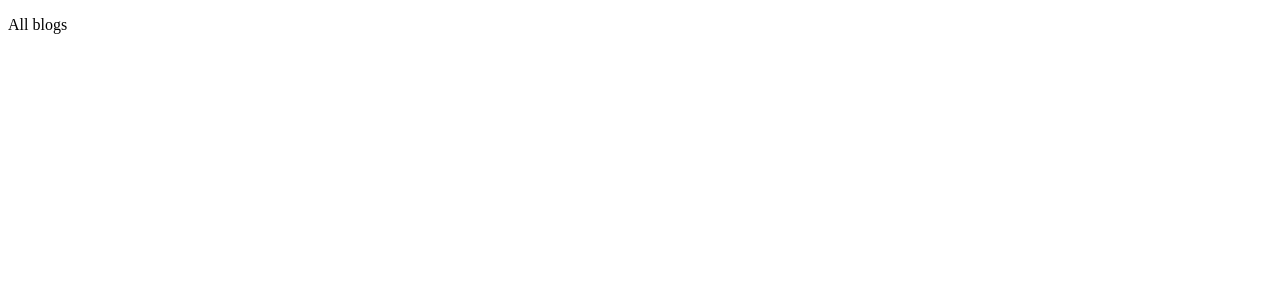
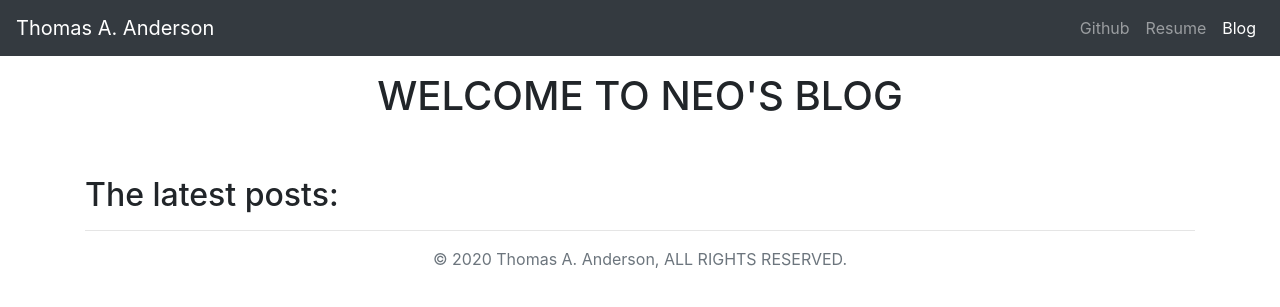
Before and after one commit to mnpenchev/Django-Portfolio-website, a Django app: page /blog/ in a window 1280 px wide. Before the commit the part shown is almost empty. Shown: the top 307 px of the page. Run offline with Django 3.2, Linux system fonts and the light colour scheme; data that the repository does not hold is empty; some libraries are stand-ins or nearby versions.

Commit message:
blog template live

```diff
--- a/blog/Templates/blog/allblogs.html
+++ b/blog/Templates/blog/allblogs.html
@@ -1,10 +1,93 @@
-<!DOCTYPE html>
+<!doctype html>
 <html lang="en">
-<head>
-    <meta charset="UTF-8">
-    <title>All Blogs</title>
-</head>
-<body>
-<p>All blogs</p>
-</body>
+  <head>
+    <meta charset="utf-8">
+    <meta name="viewport" content="width=device-width, initial-scale=1, shrink-to-fit=no">
+    <meta name="description" content="">
+    <meta name="author" content="Mark Otto, Jacob Thornton, and Bootstrap contributors">
+    <meta name="generator" content="Jekyll v4.1.1">
+
+    <title>Album example · Bootstrap</title>
+
+    <link rel="canonical" href="https://getbootstrap.com/docs/4.5/examples/album/">
+
+    <!-- Bootstrap core CSS -->
+<link rel="stylesheet" href="https://stackpath.bootstrapcdn.com/bootstrap/4.5.2/css/bootstrap.min.css" integrity="sha384-JcKb8q3iqJ61gNV9KGb8thSsNjpSL0n8PARn9HuZOnIxN0hoP+VmmDGMN5t9UJ0Z" crossorigin="anonymous">
+
+    <!-- Favicons -->
+<link rel="apple-touch-icon" href="/docs/4.5/assets/img/favicons/apple-touch-icon.png" sizes="180x180">
+<link rel="icon" href="/docs/4.5/assets/img/favicons/favicon-32x32.png" sizes="32x32" type="image/png">
+<link rel="icon" href="/docs/4.5/assets/img/favicons/favicon-16x16.png" sizes="16x16" type="image/png">
+<link rel="manifest" href="/docs/4.5/assets/img/favicons/manifest.json">
+<link rel="mask-icon" href="/docs/4.5/assets/img/favicons/safari-pinned-tab.svg" color="#563d7c">
+<link rel="icon" href="/docs/4.5/assets/img/favicons/favicon.ico">
+<meta name="msapplication-config" content="/docs/4.5/assets/img/favicons/browserconfig.xml">
+<meta name="theme-color" content="#563d7c">
+
+
+    <style>
+      .bd-placeholder-img {
+        font-size: 1.125rem;
+        text-anchor: middle;
+        -webkit-user-select: none;
+        -moz-user-select: none;
+        -ms-user-select: none;
+        user-select: none;
+      }
+
+      @media (min-width: 768px) {
+        .bd-placeholder-img-lg {
+          font-size: 3.5rem;
+        }
+      }
+    </style>
+    <!-- Custom styles for this template -->
+    <link href="album.css" rel="stylesheet">
+  </head>
+  <body>
+    <header>
+        <nav class="navbar navbar-expand-lg navbar-dark bg-dark">
+  <a class="navbar-brand" href="#">Thomas A. Anderson</a>
+  <button class="navbar-toggler" type="button" data-toggle="collapse" data-target="#navbarNavAltMarkup" aria-controls="navbarNavAltMarkup" aria-expanded="false" aria-label="Toggle navigation">
+    <span class="navbar-toggler-icon"></span>
+  </button>
+  <div class="collapse navbar-collapse" id="navbarNavAltMarkup">
+    <div class="navbar-nav ml-auto">
+      <a class="nav-link" href="#">Github</a>
+      <a class="nav-link" href="#">Resume</a>
+      <a class="nav-link active" href="#">Blog</a>
+    </div>
+  </div>
+</nav>
+</header>
+
+<main role="main">
+    <div class="container">
+        <h1 class="text-center pt-3">WELCOME TO NEO'S BLOG</h1>
+            <br/>
+            <br/>
+        <h2>The latest posts:</h2>
+        <hr/>
+
+        {% for blog in blogs.all %}
+        <br/>
+        <a href=""><h3> {{ blog.title }} </h3></a>
+        {{ blog.publication_date }}
+        <br/>
+        <img class="img-fluid" src="{{ blog.image.url }}" height="200" width="300"/>
+        <p>{{ blog.body }}</p>
+        <br/>
+        {% endfor %}
+    </div>
+</main>
+
+<footer class="text-muted">
+  <div class="container text-center">
+    <p>© {% now "Y" %} Thomas A. Anderson, ALL RIGHTS RESERVED.</p>
+      </div>
+</footer>
+<script src="https://code.jquery.com/jquery-3.5.1.slim.min.js" integrity="sha384-DfXdz2htPH0lsSSs5nCTpuj/zy4C+OGpamoFVy38MVBnE+IbbVYUew+OrCXaRkfj" crossorigin="anonymous"></script>
+<script src="https://cdn.jsdelivr.net/npm/popper.js@1.16.1/dist/umd/popper.min.js" integrity="sha384-9/reFTGAW83EW2RDu2S0VKaIzap3H66lZH81PoYlFhbGU+6BZp6G7niu735Sk7lN" crossorigin="anonymous"></script>
+<script src="https://stackpath.bootstrapcdn.com/bootstrap/4.5.2/js/bootstrap.min.js" integrity="sha384-B4gt1jrGC7Jh4AgTPSdUtOBvfO8shuf57BaghqFfPlYxofvL8/KUEfYiJOMMV+rV" crossorigin="anonymous"></script>
+  </body>
 </html>
--- a/blog/views.py
+++ b/blog/views.py
@@ -1,5 +1,7 @@
 from django.shortcuts import render
+from .models import Blog
 
 
 def allblogs(request):
-    return render(request, 'blog/allblogs.html')
+    blogs = Blog.objects
+    return render(request, 'blog/allblogs.html', {'blogs': blogs})
```
